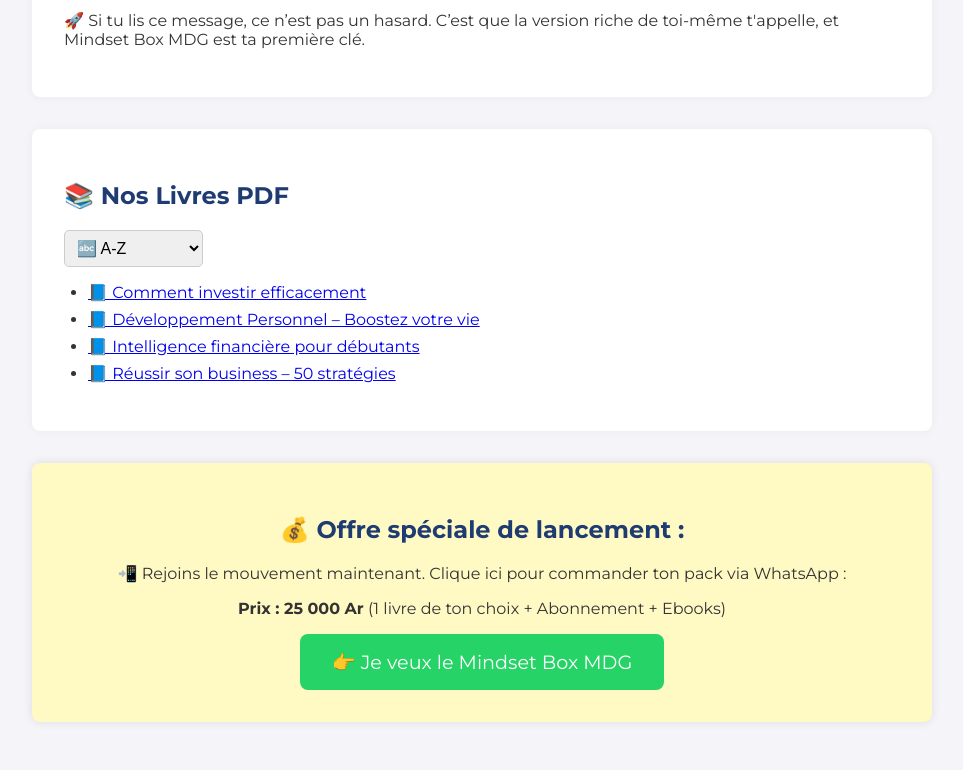
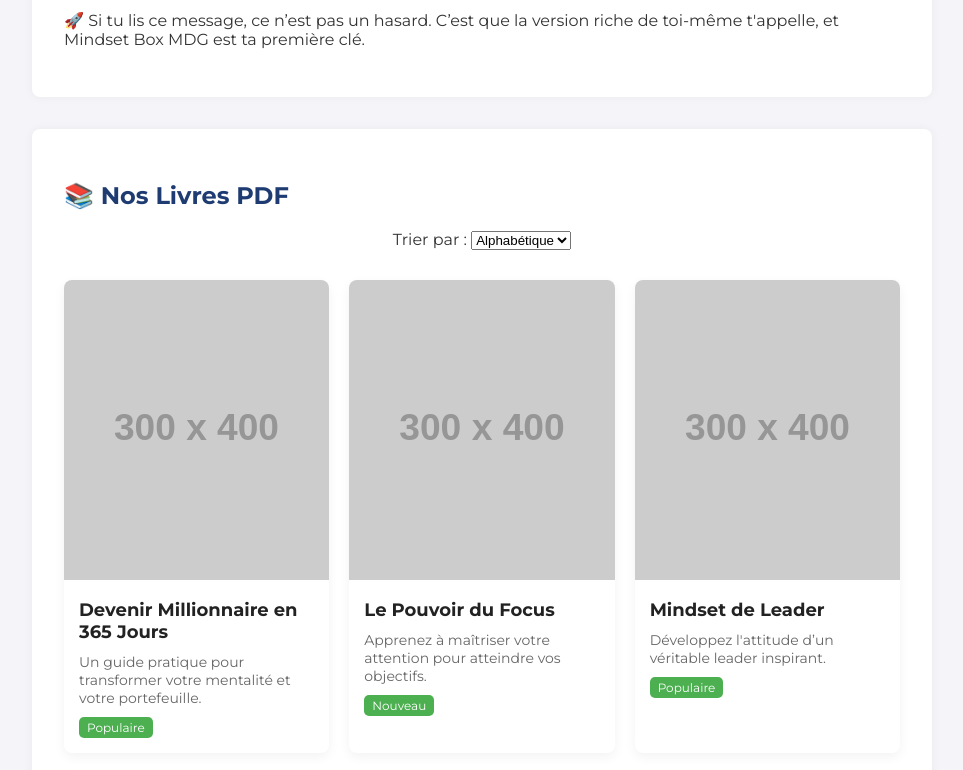
Before and after one commit to fenontsoa777/Mindset-Box-Mdg, a plain HTML site: page index.html in a window 1280 px wide. Shown: the part 1280-2050 px from the top of the page, without its empty margins (158-1121 px from the left). Drawn offline with Linux system fonts and the light colour scheme; placeholder pictures from the web are drawn by us.

Commit message:
Update index.html

```diff
--- a/index.html
+++ b/index.html
@@ -81,6 +81,68 @@
 }
 
 
+    .filter-container {
+      text-align: center;
+      margin-bottom: 30px;
+    }
+
+    .book-grid {
+      display: grid;
+      grid-template-columns: repeat(auto-fit, minmax(240px, 1fr));
+      gap: 20px;
+      max-width: 1100px;
+      margin: auto;
+    }
+
+    .book-card {
+      background-color: #fff;
+      border-radius: 8px;
+      box-shadow: 0 4px 12px rgba(0,0,0,0.05);
+      overflow: hidden;
+      transition: transform 0.2s ease;
+    }
+
+    .book-card:hover {
+      transform: scale(1.02);
+    }
+
+    .book-image {
+      width: 100%;
+      height: 300px;
+      object-fit: cover;
+    }
+
+    .book-content {
+      padding: 15px;
+    }
+
+    .book-title {
+      font-size: 18px;
+      font-weight: bold;
+      color: #222;
+      margin-bottom: 10px;
+    }
+
+    .book-description {
+      font-size: 14px;
+      color: #666;
+    }
+
+    .badge {
+      display: inline-block;
+      background-color: #4CAF50;
+      color: #fff;
+      padding: 3px 8px;
+      font-size: 12px;
+      border-radius: 5px;
+      margin-top: 10px;
+    }
+
+
+
+
+
+
 </style>
 
 
@@ -133,21 +195,23 @@ C’est que la version riche de toi-même t'appelle, et Mindset Box MDG est ta p
 
     </section>
 
-<section id="ebooks">
+
+<section id="books">
   <h2>📚 Nos Livres PDF</h2>
 
-  <div id="filters">
-    <select id="sortFilter">
-      <option value="alphabetical">🔤 A-Z</option>
-      <option value="popular">🔥 Populaires</option>
-      <option value="newest">🆕 Nouveaux</option>
+  <div class="filter-container">
+    <label for="filter">Trier par :</label>
+    <select id="filter">
+      <option value="alphabetique">Alphabétique</option>
+      <option value="populaire">Populaires</option>
+      <option value="nouveaux">Nouveaux</option>
     </select>
   </div>
 
-  <ul id="bookList">
-    <!-- La liste sera générée par JavaScript -->
-  </ul>
-	  </section>
+  <div class="book-grid" id="book-list">
+    <!-- Les livres seront générés ici -->
+  </div>
+</section>
 
 <section class="cta">
 
@@ -168,66 +232,74 @@ Clique ici pour commander ton pack via WhatsApp :</p>
 
 
 
+
 <script>
   const books = [
     {
-      title: "Développement Personnel – Boostez votre vie",
-      url: "https://tonsite.com/livre1.pdf",
-      popularity: 80,
-      date: "2024-12-01"
+      title: "Devenir Millionnaire en 365 Jours",
+      description: "Un guide pratique pour transformer votre mentalité et votre portefeuille.",
+      image: "https://via.placeholder.com/300x400?text=Millionnaire",
+      badge: "Populaire"
     },
     {
-      title: "Réussir son business – 50 stratégies",
-      url: "https://tonsite.com/livre2.pdf",
-      popularity: 95,
-      date: "2023-10-10"
+      title: "Le Pouvoir du Focus",
+      description: "Apprenez à maîtriser votre attention pour atteindre vos objectifs.",
+      image: "https://via.placeholder.com/300x400?text=Focus",
+      badge: "Nouveau"
     },
     {
-      title: "Comment investir efficacement",
-      url: "https://tonsite.com/livre3.pdf",
-      popularity: 70,
-      date: "2025-01-15"
+      title: "Mindset de Leader",
+      description: "Développez l'attitude d’un véritable leader inspirant.",
+      image: "https://via.placeholder.com/300x400?text=Leader",
+      badge: "Populaire"
     },
     {
-      title: "Intelligence financière pour débutants",
-      url: "https://tonsite.com/livre4.pdf",
-      popularity: 85,
-      date: "2025-06-10"
+      title: "Routine des Gagnants",
+      description: "Les habitudes quotidiennes des entrepreneurs à succès.",
+      image: "https://via.placeholder.com/300x400?text=Routine",
+      badge: "Nouveau"
     }
   ];
 
-  const bookList = document.getElementById("bookList");
-  const sortFilter = document.getElementById("sortFilter");
+  function displayBooks(list) {
+    const container = document.getElementById("book-list");
+    container.innerHTML = "";
 
-  function renderBooks(list) {
-    bookList.innerHTML = "";
     list.forEach(book => {
-      const li = document.createElement("li");
-      li.innerHTML = `<a href="${book.url}" target="_blank">📘 ${book.title}</a>`;
-      bookList.appendChild(li);
+      const card = `
+        <div class="book-card">
+          <img src="${book.image}" alt="${book.title}" class="book-image" />
+          <div class="book-content">
+            <div class="book-title">${book.title}</div>
+            <div class="book-description">${book.description}</div>
+            <div class="badge">${book.badge}</div>
+          </div>
+        </div>
+      `;
+      container.innerHTML += card;
     });
   }
 
-  function sortBooks(criteria) {
+  function sortBooks(mode) {
     let sorted = [...books];
-    if (criteria === "alphabetical") {
+    if (mode === "alphabetique") {
       sorted.sort((a, b) => a.title.localeCompare(b.title));
-    } else if (criteria === "popular") {
-      sorted.sort((a, b) => b.popularity - a.popularity);
-    } else if (criteria === "newest") {
-      sorted.sort((a, b) => new Date(b.date) - new Date(a.date));
+    } else if (mode === "populaire") {
+      sorted = books.filter(b => b.badge === "Populaire");
+    } else if (mode === "nouveaux") {
+      sorted = books.filter(b => b.badge === "Nouveau");
     }
-    renderBooks(sorted);
+    displayBooks(sorted);
   }
 
-  // Initial display
-  sortBooks("alphabetical");
+  document.getElementById("filter").addEventListener("change", (e) => {
+    sortBooks(e.target.value);
+  });
 
-  // Change on select
-  sortFilter.addEventListener("change", () => {
-    sortBooks(sortFilter.value);
-  });
+  // Initial load
+  displayBooks(books);
 </script>
+
 
 
 </body>
```
